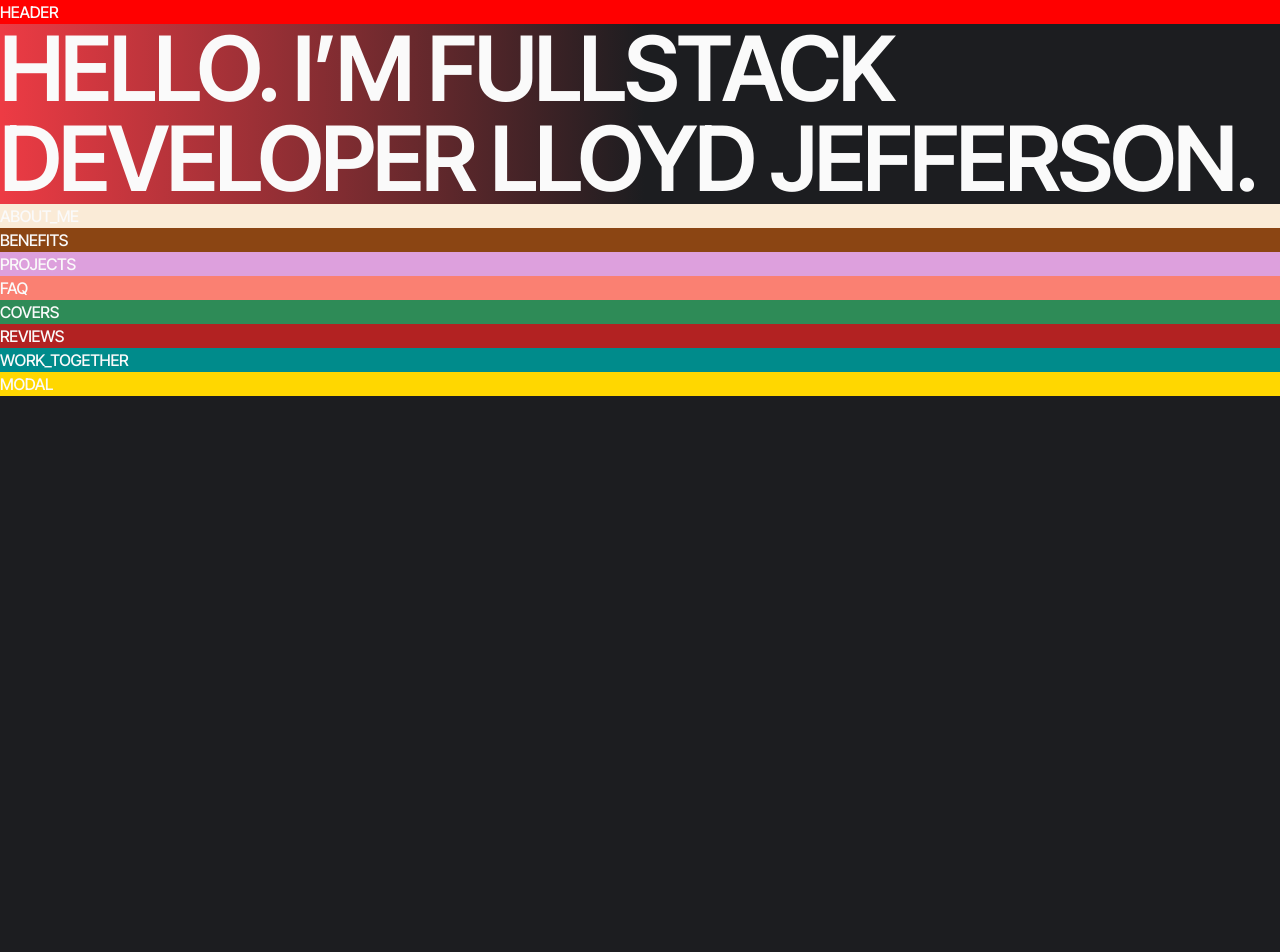
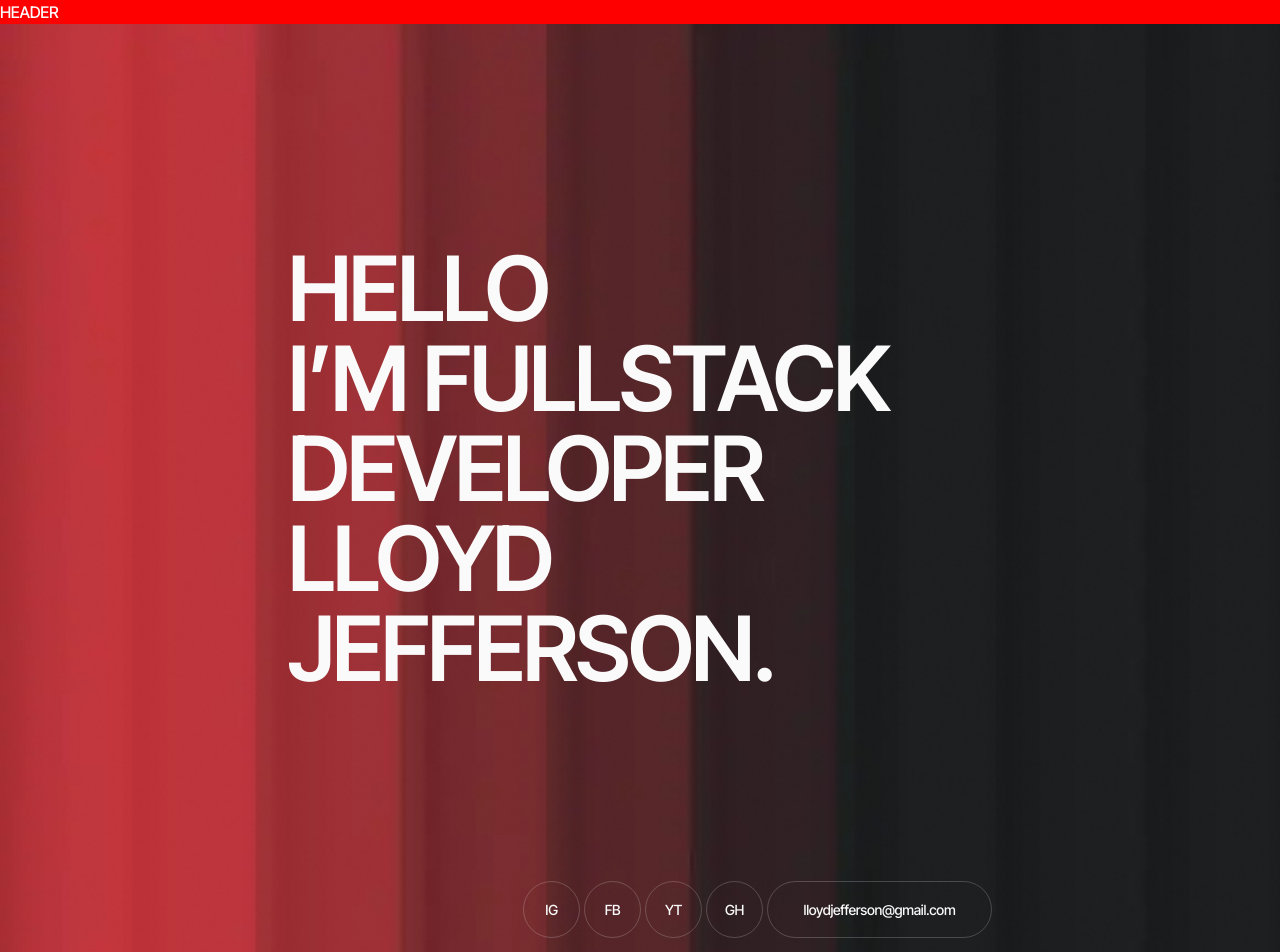
Before and after one commit to gudzsv/project-syntax-samurais-02, a website built with Vite: page src/index.html in a window 1280 px wide. Shown: the top 952 px of the page. Before the commit the page ends 800 px from the top, so only its background shows below. Built offline with nearby package versions, Linux system fonts and the light colour scheme.

Commit message:
hero section mobile tablet desktop version completed

```diff
--- a/package.json
+++ b/package.json
@@ -10,13 +10,10 @@
   },
   "devDependencies": {
     "glob": "^10.3.12",
-    "path": "^0.12.7",
-    "vite": "^5.2.0",
-    "vite-plugin-svg-sprite": "^0.5.1"
+    "vite": "^5.2.0"
   },
   "dependencies": {
     "accordion-js": "^3.3.4",
-    "aos": "^2.3.4",
     "axios": "^1.6.8",
     "izitoast": "^1.4.0",
     "modern-normalize": "^2.0.0",
--- a/src/assets/css/base.css
+++ b/src/assets/css/base.css
@@ -1,3 +1,7 @@
+:root {
+  --Animation_cubic: 250ms cubic-bezier(0.4, 0, 0.2, 1);
+}
+
 html {
   scroll-behavior: smooth;
 }
@@ -17,11 +21,15 @@ body {
   -webkit-text-size-adjust: 100%;
 }
 
-/* Mobile/Main text */
+/* Mobile/Main Text */
 .main-text-with-opacity {
   color: var(--Opacity_60);
 }
 
+/* Mobile/Small Text */
+.small-text {
+  font-size: 14px;
+}
 /* Mobile */
 .container {
   min-width: 320px;
--- a/src/index.html
+++ b/src/index.html
@@ -14,7 +14,22 @@
     <meta name="author" content="Syntax Samurais" />
     <link rel="shortcut icon" href="/favicon_j.svg" type="image/svg+xml" />
     <link rel="shortcut icon" href="/favicon.svg" type="image/svg+xml" />
+    <link rel="stylesheet" href="https://unpkg.com/aos@next/dist/aos.css" />
     <link rel="stylesheet" href="./assets/css/styles.css" />
+    <link
+      rel="preload"
+      href="./assets/fonts/InterTight-Medium.woff2"
+      as="font"
+      type="font/woff2"
+      crossorigin
+    />
+    <link
+      rel="preload"
+      href="./assets/fonts/InterTight-SemiBold.woff2"
+      as="font"
+      type="font/woff2"
+      crossorigin
+    />
     <title>Portfolio</title>
   </head>
   <body>
@@ -30,6 +45,10 @@
     </main>
     <load src="partials/work-together/work-together.html" />
     <load src="partials/modal/modal.html" />
+    <script src="https://unpkg.com/aos@next/dist/aos.js"></script>
+    <script>
+      AOS.init();
+    </script>
     <script type="module" src="assets/js/main.js"></script>
   </body>
 </html>
--- a/src/partials/hero/hero.css
+++ b/src/partials/hero/hero.css
@@ -1,7 +1,120 @@
 .hero {
-  /* height: 812px; */
-  background: var(--Lg_red);
-  /* background-image: url(@assets/img/hero/hero_red_desktop_1x.webp); */
-  /* background-repeat: no-repeat; */
-  /* background-size: cover; */
+  background-repeat: no-repeat;
+  background-size: cover;
+  background-blend-mode: overlay;
+  background-image: url('@assets/img/hero/hero_red_mobile_1x.webp');
+  @media (min-resolution: 2dppx) {
+    background-image: url('@assets/img/hero/hero_red_mobile_2x.webp');
+    background-size: cover;
+  }
 }
+
+@media only screen and (min-width: 768px) {
+  .hero {
+    background-image: url('@assets/img/hero/hero_red_tablet_1x.webp');
+    @media (min-resolution: 2dppx) {
+      background-image: url('@assets/img/hero/hero_red_tablet_2x.webp');
+    }
+  }
+}
+
+@media only screen and (min-width: 1440px) {
+  .hero {
+    background-image: url('@assets/img/hero/hero_red_desktop_1x.webp');
+    @media (min-resolution: 2dppx) {
+      background-image: url('@assets/img/hero/hero_red_desktop_2x.webp');
+    }
+  }
+}
+
+.hero-wrapper {
+  padding-block: 32px;
+}
+
+.hero-title {
+  text-align: start;
+  margin: 246px auto 227px;
+}
+
+@media only screen and (min-width: 768px) {
+  .hero-title {
+    text-align: start;
+    margin: 188px auto 187px;
+  }
+}
+
+@media only screen and (min-width: 1440px) {
+  .hero-title {
+    text-align: start;
+    margin: 188px auto 243px;
+    width: 1140px;
+  }
+}
+
+.hero-info {
+  display: flex;
+  justify-content: end;
+  align-items: center;
+  gap: 4px;
+}
+
+.hero-list {
+  display: flex;
+  justify-content: center;
+  align-items: center;
+  gap: 4px;
+}
+
+.hero-item {
+  border-radius: 60px;
+  border: 1px solid var(--Opacity_20);
+  transition: border-color var(--Animation_cubic);
+}
+
+.hero-item:hover,
+.hero-item:focus,
+.hero-item:active {
+  border-color: var(--Main_text);
+}
+
+.social-link {
+  display: flex;
+  justify-content: center;
+  align-items: center;
+  min-width: 37px;
+  min-height: 37px;
+}
+
+@media only screen and (min-width: 768px) {
+  .social-link {
+    min-width: 55px;
+    min-height: 55px;
+  }
+}
+
+.heder-contact-info {
+  border-radius: 60px;
+  border: 1px solid var(--Opacity_20);
+  transition: border-color var(--Animation_cubic);
+}
+
+.heder-contact-info:hover,
+.heder-contact-info:focus,
+.heder-contact-info:active {
+  border-color: var(--Main_text);
+}
+
+.heder-contact-info-link {
+  display: flex;
+  min-width: 178px;
+  min-height: 37px;
+  justify-content: center;
+  align-items: center;
+}
+
+@media only screen and (min-width: 768px) {
+  .heder-contact-info-link {
+    min-width: 223px;
+    min-height: 55px;
+  }
+}
--- a/src/partials/hero/hero.html
+++ b/src/partials/hero/hero.html
@@ -1,9 +1,56 @@
 <section class="hero">
-  <h1 class="header-1">Hello. I’m Fullstack developer Lloyd Jefferson.</h1>
-  <ul>
-    <li></li>
-    <li></li>
-    <li></li>
-    <li></li>
-  </ul>
+  <div class="hero-wrapper container">
+    <h1 class="hero-title header-1" data-aos="fade-right">
+      Hello <br />
+      I’m Fullstack developer Lloyd Jefferson.
+    </h1>
+    <div class="hero-info small-text" data-aos="fade-left">
+      <ul class="hero-list">
+        <li class="hero-item">
+          <a
+            href="https://www.instagram.com/goitclub/"
+            class="social-link"
+            title="Link to Instagram"
+            target="_blank"
+            >IG</a
+          >
+        </li>
+        <li class="hero-item">
+          <a
+            href="https://www.facebook.com/goITclub/"
+            class="social-link"
+            title="Link to Facebook"
+            target="_blank"
+            >FB</a
+          >
+        </li>
+        <li class="hero-item">
+          <a
+            href="https://www.youtube.com/c/GoIT"
+            class="social-link"
+            title="Link to YouTube"
+            target="_blank"
+            >YT</a
+          >
+        </li>
+        <li class="hero-item">
+          <a
+            href="https://github.com/gudzsv/project-syntax-samurais-02"
+            class="social-link"
+            title="Link to GitHub"
+            target="_blank"
+            >GH</a
+          >
+        </li>
+      </ul>
+      <div class="heder-contact-info">
+        <a
+          href="mailto:lloydjefferson@gmail.com"
+          class="heder-contact-info-link"
+          title="Send an email"
+          >lloydjefferson@gmail.com</a
+        >
+      </div>
+    </div>
+  </div>
 </section>
--- a/src/partials/hero/hero.js
+++ /dev/null
@@ -1 +0,0 @@
-console.log('HERO');
--- a/vite.config.js
+++ b/vite.config.js
@@ -1,5 +1,4 @@
 import { glob } from 'glob';
-import path from 'path';
 import { defineConfig } from 'vite';
 import FullReload from 'vite-plugin-full-reload';
 import injectHTML from 'vite-plugin-html-inject';
@@ -31,9 +30,9 @@ export default defineConfig(({ command }) => {
 
     resolve: {
       alias: {
-        '@public': path.resolve(__dirname, './public'),
-        '@partials': path.resolve(__dirname, './src/partials'),
-        '@assets': path.resolve(__dirname, './src/assets'),
+        '@public': new URL('./public', import.meta.url).pathname,
+        '@partials': new URL('./src/partials', import.meta.url).pathname,
+        '@assets': new URL('./src/assets', import.meta.url).pathname,
       },
     },
   };
```
Also changed, not shown: 1 other file.
